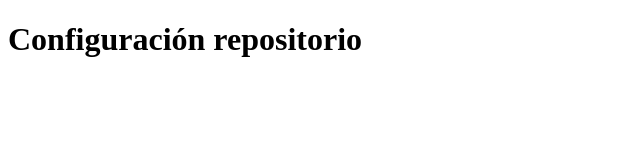
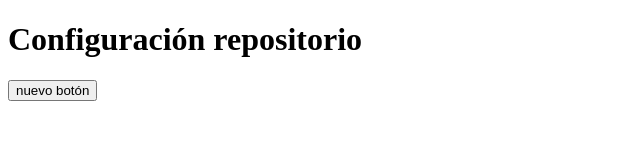
Before and after one commit to jamedina1207/Prueba, a plain HTML site: page Index.html in a window 1280 px wide. Shown: the whole page, without its empty margins (0-640 px from the left). Drawn offline with Linux system fonts and the light colour scheme.

Commit message:
añadir Botón
Se agrega un nuevo Botón

```diff
--- a/Index.html
+++ b/Index.html
@@ -5,5 +5,6 @@
 </head>
 <body>
 <h1>Configuración repositorio</h1>
+<button>nuevo botón</button>
 </body>
 </html>
```
